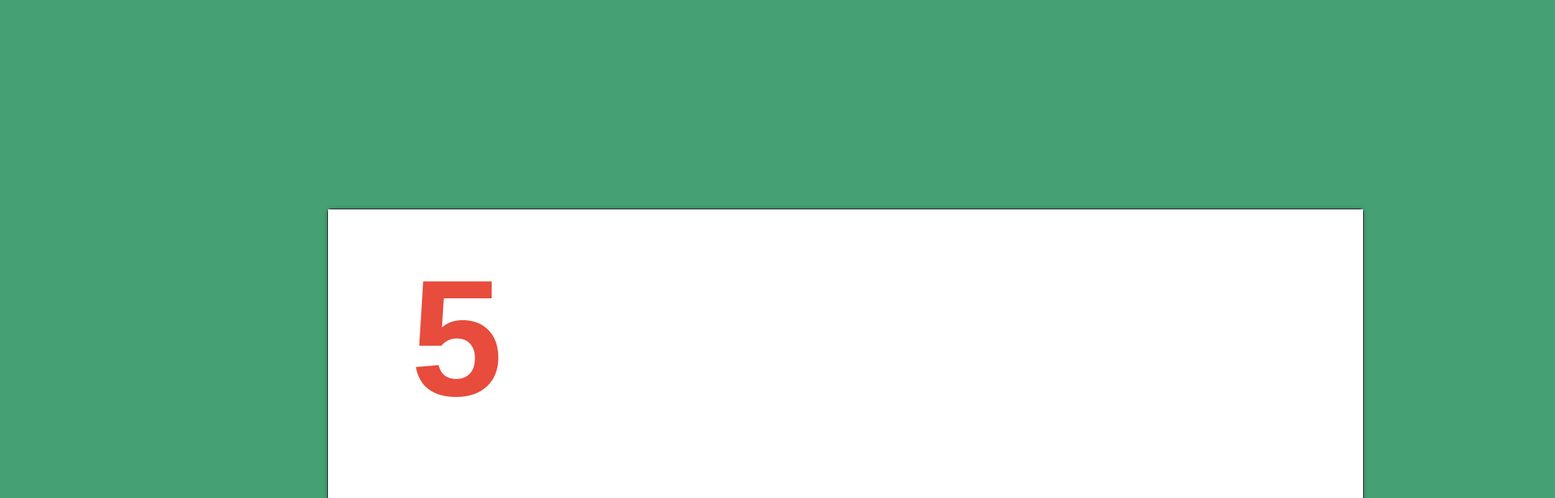
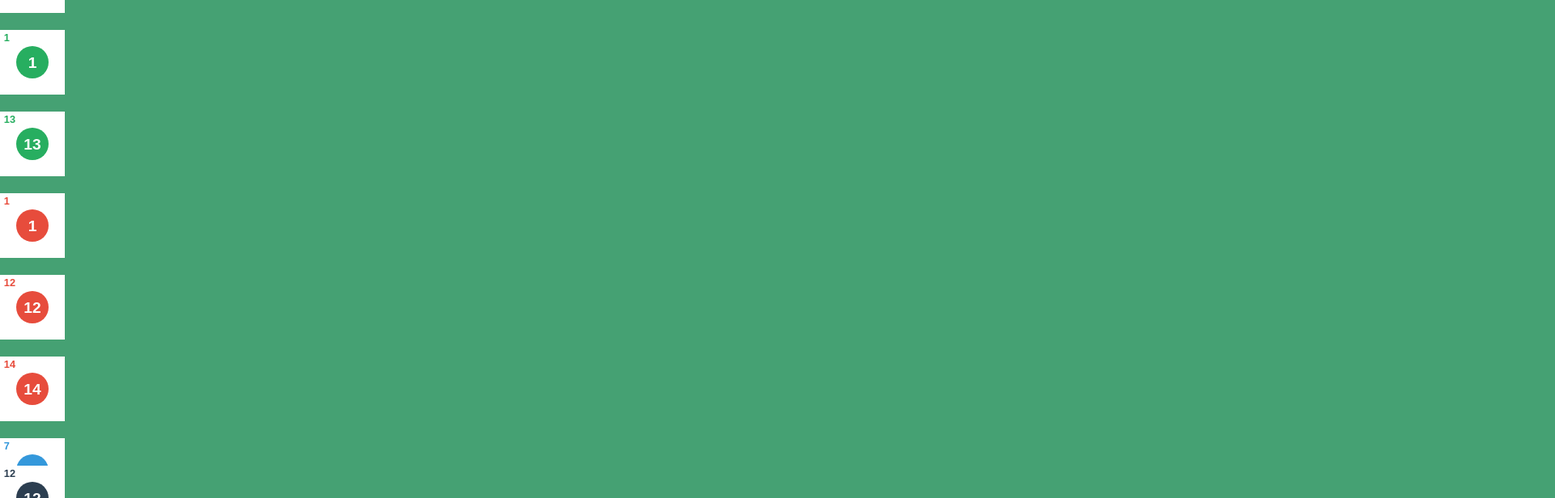
Before and after one commit to dwhiffing/suit-up-solitaire, a React (Vite) app: page / in a window 1280 px wide. Shown: the part 160-776 px from the top of the page at 81% size, 1920 px wide, since content can reach past the window. Built offline with nearby package versions, Linux system fonts and the light colour scheme.

Commit message:
Refactor

```diff
--- a/index.html
+++ b/index.html
@@ -1,13 +1,16 @@
 <!doctype html>
 <html lang="en">
+
 <head>
   <meta charset="UTF-8" />
   <link rel="icon" type="image/svg+xml" href="/vite.svg" />
   <meta name="viewport" content="width=device-width, initial-scale=1.0" />
   <title>solitaire-2026</title>
 </head>
+
 <body>
-    <div id="root"></div>
+  <div id="root" className="w-screen h-screen select-none overflow-hidden relative"></div>
   <script type="module" src="/src/main.tsx"></script>
 </body>
+
 </html>
--- a/src/components/Card.tsx
+++ /dev/null
@@ -1,129 +0,0 @@
-import React from 'react'
-import { getCardPosition, useWindowEvent, useForceUpdate } from '../utils'
-import debounce from 'lodash/debounce'
-import { useGameStore } from '../utils/gameStore'
-import { CARD_Y_GAP } from '../utils/constants'
-import { useShallow } from 'zustand/react/shallow'
-
-const Card = ({ card }: { card: CardType }) => {
-  useWindowEvent('resize', debounce(useForceUpdate(), 500))
-
-  const { zIndex, transitionProperty, pointerEvents, x, y, scale } =
-    useGameStore(
-      useShallow((state) => {
-        const { activeCard } = state
-        const { pressed, mouseX, mouseY } = state.cursorState
-        const { x: xPos, y: yPos } = getCardPosition(card)
-
-        const isActive = activeCard
-          ? activeCard.pileIndex === card.pileIndex &&
-            activeCard.cardPileIndex <= card.cardPileIndex
-          : false
-        const isDragging = pressed && isActive
-        const pileDiff = Math.abs(
-          (activeCard?.cardPileIndex ?? 0) - card.cardPileIndex,
-        )
-        const yOffset = isDragging ? CARD_Y_GAP * pileDiff : 0
-        return {
-          x: isDragging ? mouseX : xPos,
-          y: isDragging ? mouseY + yOffset : yPos,
-          zIndex: isDragging ? 35 + card.cardPileIndex : card.cardPileIndex,
-          transitionProperty: isDragging ? 'scale' : 'scale, translate',
-          pointerEvents: (isDragging ? 'none' : 'auto') as 'none' | 'auto',
-          scale: isActive ? 1.185 : 1,
-        }
-      }),
-    )
-
-  const isFaceUp = true
-
-  return (
-    <div
-      data-index={card.index}
-      data-pileindex={card.pileIndex}
-      className="card absolute overflow-hidden w-[3.875rem]"
-      style={{
-        scale,
-        zIndex,
-        translate: `${x}px ${y}px`,
-        transitionProperty,
-        transitionDuration: '0.3s',
-        transitionTimingFunction: 'ease-in-out',
-        boxShadow: '0 -0 5px rgba(0, 0, 0, 0.25)',
-        pointerEvents,
-        borderRadius: '0.3rem',
-        border: '0.08rem solid #333',
-      }}
-    >
-      {isFaceUp ? (
-        <CardFront suit={card.suit} rank={card.rank} />
-      ) : (
-        <CardBack />
-      )}
-    </div>
-  )
-}
-
-const CARD_WIDTH = 100
-const CARD_HEIGHT = 140
-const CIRCLE_RADIUS = 35
-const SUIT_COLORS: string[] = ['#e74c3c', '#2c3e50', '#27ae60', '#3498db']
-
-function CardFront({ suit, rank }: { suit: Suit; rank: Rank }) {
-  const color = SUIT_COLORS[suit]
-
-  return (
-    <svg
-      viewBox={`0 0 ${CARD_WIDTH} ${CARD_HEIGHT}`}
-      xmlns="http://www.w3.org/2000/svg"
-      className="pointer-events-none w-full h-full select-none"
-    >
-      <rect width={CARD_WIDTH} height={CARD_HEIGHT} fill="white" />
-
-      <text
-        x="8"
-        y="18"
-        fontSize="16"
-        fontWeight="bold"
-        fill={color}
-        fontFamily="Arial, sans-serif"
-      >
-        {rank}
-      </text>
-
-      <circle
-        cx={CARD_WIDTH / 2}
-        cy={CARD_HEIGHT / 2}
-        r={CIRCLE_RADIUS}
-        fill={color}
-      />
-
-      <text
-        x={CARD_WIDTH / 2}
-        y={CARD_HEIGHT / 2}
-        fontSize="24"
-        fontWeight="bold"
-        fill="white"
-        textAnchor="middle"
-        dominantBaseline="central"
-        fontFamily="Arial, sans-serif"
-      >
-        {rank}
-      </text>
-    </svg>
-  )
-}
-
-function CardBack() {
-  return (
-    <svg
-      viewBox={`0 0 ${CARD_WIDTH} ${CARD_HEIGHT}`}
-      xmlns="http://www.w3.org/2000/svg"
-      className="pointer-events-none w-full h-full select-none"
-    >
-      <rect width={CARD_WIDTH} height={CARD_HEIGHT} fill="#34495e" />
-    </svg>
-  )
-}
-
-export default React.memo(Card)
--- /dev/null
+++ b/src/components/Card/index.tsx
@@ -0,0 +1,72 @@
+import { useEffect, useState, memo } from 'react'
+import debounce from 'lodash/debounce'
+import { useShallow } from 'zustand/react/shallow'
+
+import { CardBack, CardFront } from './svg'
+import { getCardPosition, useWindowEvent, useForceUpdate } from '../../utils'
+import { useGameStore, type GameState } from '../../utils/gameStore'
+import {
+  CARD_Y_GAP,
+  CARD_HEIGHT,
+  CARD_TRANSITION_DURATION,
+  CARD_WIDTH,
+} from '../../utils/constants'
+
+const Card = ({ cardId }: { cardId: number }) => {
+  const store = useGameStore(useShallow(getShallowCardState(cardId)))
+  const [zIndex, setZIndex] = useState(store.card.cardPileIndex)
+  useWindowEvent('resize', debounce(useForceUpdate(), 500))
+
+  // delay changes to zIndex until after transition completes
+  useEffect(() => {
+    const duration = store.isDragging ? 0 : CARD_TRANSITION_DURATION
+    const timeout = setTimeout(() => setZIndex(store.zIndex), duration)
+    return () => clearTimeout(timeout)
+  }, [store.isDragging, store.zIndex])
+
+  const isFaceUp = true
+
+  const style = {
+    zIndex,
+    scale: store.scale,
+    transitionProperty: store.isDragging ? 'scale' : 'scale, translate',
+    pointerEvents: (store.isDragging ? 'none' : 'auto') as 'none' | 'auto',
+    width: `${CARD_WIDTH}rem`,
+    translate: `${store.x}px ${store.y}px`,
+    transitionDuration: `${CARD_TRANSITION_DURATION}ms`,
+  }
+
+  return (
+    <div data-id={cardId} className="card" style={style}>
+      {isFaceUp ? (
+        <CardFront suit={store.card.suit} rank={store.card.rank} />
+      ) : (
+        <CardBack />
+      )}
+    </div>
+  )
+}
+
+const getShallowCardState = (cardId: number) => (state: GameState) => {
+  const card = state.cards[cardId]
+  const { pressed, mouseX, mouseY } = state.cursorState
+  const { x: xPos, y: yPos } = getCardPosition(card)
+
+  const activeIndex = state.activeCard?.cardPileIndex ?? 0
+  const samePile = state.activeCard?.pileIndex === card.pileIndex
+  const cardIndex = card.cardPileIndex
+
+  const isActive = samePile && activeIndex <= cardIndex
+  const isDragging = pressed && isActive
+
+  const yDiff = Math.abs(activeIndex - cardIndex) * (CARD_Y_GAP * CARD_HEIGHT)
+
+  const x = isDragging ? mouseX : xPos
+  const y = isDragging ? mouseY + yDiff : yPos
+  const zIndex = cardIndex + (isDragging ? 100 : 0)
+  const scale = isActive ? 1.15 : 1
+
+  return { card, x, y, zIndex, scale, isDragging }
+}
+
+export default memo(Card)
--- /dev/null
+++ b/src/components/Card/svg.tsx
@@ -0,0 +1,63 @@
+import React from 'react'
+import {
+  SUIT_COLORS,
+  SVG_CARD_WIDTH,
+  SVG_CARD_HEIGHT,
+} from '../../utils/constants'
+
+const _CardFront = ({ suit, rank }: { suit: Suit; rank: Rank }) => {
+  const color = SUIT_COLORS[suit]
+
+  return (
+    <svg
+      viewBox={`0 0 ${SVG_CARD_WIDTH} ${SVG_CARD_HEIGHT}`}
+      xmlns="http://www.w3.org/2000/svg"
+      className="pointer-events-none w-full h-full select-none"
+    >
+      <rect width={SVG_CARD_WIDTH} height={SVG_CARD_HEIGHT} fill="white" />
+
+      <text
+        x="6"
+        y="18"
+        fontSize="16"
+        fontWeight="bold"
+        fill={color}
+        fontFamily="Arial, sans-serif"
+      >
+        {rank}
+      </text>
+
+      <circle
+        cx={SVG_CARD_WIDTH / 2}
+        cy={SVG_CARD_HEIGHT / 2}
+        r={SVG_CARD_WIDTH / 4}
+        fill={color}
+      />
+
+      <text
+        x={SVG_CARD_WIDTH / 2}
+        y={SVG_CARD_HEIGHT / 2}
+        fontSize="24"
+        fontWeight="bold"
+        fill="white"
+        textAnchor="middle"
+        dominantBaseline="central"
+        fontFamily="Arial, sans-serif"
+      >
+        {rank}
+      </text>
+    </svg>
+  )
+}
+
+export const CardFront = React.memo(_CardFront)
+
+export const CardBack = () => (
+  <svg
+    viewBox={`0 0 ${SVG_CARD_WIDTH} ${SVG_CARD_HEIGHT}`}
+    xmlns="http://www.w3.org/2000/svg"
+    className="pointer-events-none w-full h-full select-none"
+  >
+    <rect width={SVG_CARD_WIDTH} height={SVG_CARD_HEIGHT} fill="#34495e" />
+  </svg>
+)
--- a/src/components/GameBoard.tsx
+++ b/src/components/GameBoard.tsx
@@ -4,31 +4,59 @@ import debounce from 'lodash/debounce'
 import { Header } from './Header'
 import { useGameStore } from '../utils/gameStore'
 import { useShallow } from 'zustand/react/shallow'
+import { CARD_WIDTH, PILE_COUNT } from '../utils/constants'
 
 function App() {
-  const { cards, newGame, onMouseUp, onMouseDown, onMouseMove } = useGameStore(
+  const state = useGameStore(
     useShallow((state) => ({
-      cards: state.cards,
+      cardCount: state.cards.length,
       newGame: state.newGame,
       onMouseUp: state.onMouseUp,
       onMouseDown: state.onMouseDown,
       onMouseMove: state.onMouseMove,
-    }))
+    })),
   )
 
-  useWindowEvent('resize', debounce(useForceUpdate(), 500))
-  useWindowEvent('pointerup', onMouseUp)
-  useWindowEvent('pointerdown', onMouseDown)
-  useWindowEvent('pointermove', onMouseMove)
+  useWindowEvent('resize', debounce(useForceUpdate(), 200))
+  useWindowEvent('pointerup', state.onMouseUp)
+  useWindowEvent('pointerdown', state.onMouseDown)
+  useWindowEvent('pointermove', state.onMouseMove)
 
   return (
-    <div>
-      <Header onReset={() => newGame()} />
+    <>
+      <div id="ui" className="absolute inset-0">
+        <Header onReset={() => state.newGame()} />
 
-      {cards.map((card, cardIndex) => (
-        <Card key={`card-${cardIndex}`} card={card} />
-      ))}
-    </div>
+        <div className="flex flex-col justify-center h-full">
+          <div className="h-[300px] w-full flex gap-6 items-start justify-center">
+            {Array.from({ length: PILE_COUNT }).map((_, pileIndex) => (
+              <div
+                key={`pile-${pileIndex}`}
+                className="pile"
+                data-pileindex={pileIndex}
+                style={{ width: `${CARD_WIDTH}rem` }}
+              />
+            ))}
+          </div>
+          <div className="h-[300px] w-full flex gap-6 items-start justify-center">
+            {Array.from({ length: PILE_COUNT }).map((_, pileIndex) => (
+              <div
+                key={`pile-${pileIndex}`}
+                className="pile"
+                data-pileindex={pileIndex + PILE_COUNT}
+                style={{ width: `${CARD_WIDTH}rem` }}
+              />
+            ))}
+          </div>
+        </div>
+      </div>
+
+      <div id="cards" className="absolute inset-0 pointer-events-none">
+        {Array.from({ length: state.cardCount }).map((_, cardId) => (
+          <Card key={`card-${cardId}`} cardId={cardId} />
+        ))}
+      </div>
+    </>
   )
 }
 
--- a/src/types.d.ts
+++ b/src/types.d.ts
@@ -2,7 +2,7 @@ type Suit = 0 | 1 | 2 | 3
 type Rank = 0 | 1 | 2 | 3 | 4 | 5 | 6 | 7 | 8 | 9 | 10 | 11 | 12
 
 interface CardType {
-  index: number
+  id: number
   pileIndex: number
   cardPileIndex: number
   suit: Suit
--- a/src/utils/constants.ts
+++ b/src/utils/constants.ts
@@ -1,13 +1,21 @@
-export const CARD_X_GAP = 20
-export const CARD_Y_GAP = 20
-export const PILE_COUNT = 6
-export const VALUES = '987654321'
+export const PILE_COUNT = 8
+export const CARD_Y_GAP = 4.2
+export const CARD_WIDTH = 5
+export const CARD_HEIGHT = CARD_WIDTH * 1
+export const CARD_TRANSITION_DURATION = 200
+export const SVG_CARD_WIDTH = 100
+export const SVG_CARD_HEIGHT = 100
+export const SUIT_COLORS: string[] = [
+  '#e74c3c',
+  '#2c3e50',
+  '#27ae60',
+  '#3498db',
+]
 
-export const CARDS = VALUES.split('')
-  .map((n) => [
-    { rank: Number(n) as Rank, suit: 0 as Suit },
-    { rank: Number(n) as Rank, suit: 1 as Suit },
-    { rank: Number(n) as Rank, suit: 2 as Suit },
-    { rank: Number(n) as Rank, suit: 3 as Suit },
-  ])
-  .flat()
+const VALUES = [15, 14, 13, 12, 11, 10, 9, 8, 7, 6, 5, 4, 3, 2, 1, 0]
+export const CARDS = VALUES.map((n) => [
+  { rank: Number(n) as Rank, suit: 0 as Suit },
+  { rank: Number(n) as Rank, suit: 1 as Suit },
+  { rank: Number(n) as Rank, suit: 2 as Suit },
+  { rank: Number(n) as Rank, suit: 3 as Suit },
+]).flat()
--- a/src/utils/gameStore.ts
+++ b/src/utils/gameStore.ts
@@ -4,95 +4,78 @@ import { chunk, shuffle } from 'lodash'
 import { CARDS, PILE_COUNT } from './constants'
 
 type MouseParams = { clientX: number; clientY: number }
-interface GameState {
+export interface GameState {
   cards: CardType[]
   activeCard: CardType | null
   cursorState: { mouseX: number; mouseY: number; pressed: boolean }
 }
 interface GameStore extends GameState {
   newGame: () => void
-  moveCard: (clickedCard: CardType) => void
-  selectCard: (card: CardType | null) => void
   onMouseDown: (params: MouseParams) => void
   onMouseUp: (params: MouseParams) => void
   onMouseMove: (params: MouseParams) => void
 }
 
-let cursorStartRef = { x: 0, y: 0 }
-let cursorDeltaRef = { x: 0, y: 0 }
+// tracks the initial cursor position when dragging starts
+// so that we can tell how far the cursor moved and tell a click from a drag
+let cursorDownAt = 0
+let cursorDownPos = { x: 0, y: 0 }
+// tracks the offset between the cursor and the card position
+// so that when you drag, the card anchors to the mouse correctly
+let cursorDelta = { x: 0, y: 0 }
 
 export const useGameStore = create<GameStore>((set, get) => ({
   ...initializeGame(),
   newGame: () => set(initializeGame()),
-  moveCard: (clickedCard: CardType) => {
-    set({
-      cards: moveCard(get().cards, get().activeCard!, clickedCard),
-    })
-  },
-  selectCard: (clickedCard: CardType | null) => {
-    set({ activeCard: clickedCard })
-  },
   onMouseDown: ({ clientX, clientY }: MouseParams) => {
-    const card = getCardFromPoint(clientX, clientY, get().cards)
-    if (card) {
-      const { activeCard, cards, moveCard, selectCard } = get()
+    const { activeCard, cards } = get()
+    const clickedCard = getCardFromPoint(clientX, clientY, get().cards)
 
-      if (activeCard) {
-        const bottomCard = getBottomCard(card, cards)
-        if (bottomCard) moveCard(bottomCard)
+    set({ activeCard: activeCard ? null : clickedCard })
 
-        selectCard(null)
-      } else {
-        selectCard(card)
-      }
-      const { x: mouseX, y: mouseY } = getCardPosition(card)
-      cursorStartRef = { x: clientX, y: clientY }
-      cursorDeltaRef = { x: clientX - mouseX, y: clientY - mouseY }
+    if (activeCard) {
+      set(moveCard(cards, activeCard, clientX, clientY))
+    }
 
-      set({ cursorState: { mouseX, mouseY, pressed: true } })
-    } else {
-      get().selectCard(null)
+    if (clickedCard) {
+      const { x: cardX, y: cardY } = getCardPosition(clickedCard)
+      cursorDownPos = { x: clientX, y: clientY }
+      cursorDelta = { x: clientX - cardX, y: clientY - cardY }
+      cursorDownAt = Date.now()
+      set({ cursorState: { mouseX: cardX, mouseY: cardY, pressed: true } })
     }
   },
   onMouseUp: ({ clientX, clientY }: MouseParams) => {
-    const diffX = Math.abs(cursorStartRef.x - clientX)
-    const diffY = Math.abs(cursorStartRef.y - clientY)
-    const passedThreshold = diffX > 15 || diffY > 15
+    cursorDownPos = { x: 0, y: 0 }
+    cursorDelta = { x: 0, y: 0 }
+    set({ cursorState: { ...get().cursorState, pressed: false } })
 
-    cursorDeltaRef = { x: 0, y: 0 }
-    set({
-      cursorState: {
-        mouseX: get().cursorState.mouseX,
-        mouseY: get().cursorState.mouseY,
-        pressed: false,
-      },
-    })
+    const { activeCard, cards } = get()
+    const posDiff =
+      Math.abs(cursorDownPos.x - clientX) + Math.abs(cursorDownPos.y - clientY)
+    const timeDiff = Date.now() - cursorDownAt
 
-    if (get().activeCard) {
-      let clickedCard = getCardFromPoint(clientX, clientY, get().cards)
-      const bottomCard = getBottomCard(clickedCard, get().cards)!
-      if (bottomCard) clickedCard = bottomCard
-      if (clickedCard) {
-        get().moveCard(clickedCard)
-      }
-      if (passedThreshold) {
-        get().selectCard(null)
-      }
+    if (posDiff > 5 && timeDiff > 100) {
+      set(moveCard(cards, activeCard, clientX, clientY))
     }
   },
   onMouseMove: ({ clientX, clientY }: MouseParams) => {
-    const mouseY = clientY - cursorDeltaRef.y
-    const mouseX = clientX - cursorDeltaRef.x
-    set({ cursorState: { mouseX, mouseY, pressed: get().cursorState.pressed } })
+    const mouseX = clientX - cursorDelta.x
+    const mouseY = clientY - cursorDelta.y
+    set({ cursorState: { ...get().cursorState, mouseX, mouseY } })
   },
 }))
 
 function initializeGame(): GameState {
-  const cards = chunk(shuffle(CARDS), PILE_COUNT)
+  const cards = chunk(shuffle(CARDS), Math.ceil(CARDS.length / PILE_COUNT))
     .flatMap((pile, pileIndex) =>
-      pile.map((n, i) => ({ ...n, cardPileIndex: i, pileIndex })),
+      pile.map((n, i) => ({
+        ...n,
+        cardPileIndex: i,
+        pileIndex,
+      })),
     )
-    .map((c, i) => ({ ...c, index: i }))
+    .map((c, i) => ({ ...c, id: i }))
 
   return {
     cards,
@@ -101,74 +84,65 @@ function initializeGame(): GameState {
   }
 }
 
+const getCardsUnderCard = (cards: CardType[], card: CardType) =>
+  getCardPile(card, cards).slice(card.cardPileIndex)
+
 const moveCard = (
   cards: CardType[],
-  movedCard: CardType,
-  destinationCard: CardType,
+  activeCard: CardType | null,
+  x: number,
+  y: number,
 ) => {
-  const sourcePile = getCardPile(movedCard, cards)
-  if (!destinationCard) {
-    return cards
-  }
+  if (!activeCard) return { cards }
 
-  const numToMove = sourcePile.length - movedCard.cardPileIndex
+  const pileIndex =
+    getCardFromPoint(x, y, cards)?.pileIndex ?? getPileFromPoint(x, y)
+  const movingCards = getCardsUnderCard(cards, activeCard)
 
-  const movingCards = sourcePile.slice(
-    movedCard.cardPileIndex,
-    movedCard.cardPileIndex + numToMove,
-  )
+  const targetCard = cards
+    .filter((c) => c.pileIndex === pileIndex)
+    .sort((a, b) => a.cardPileIndex - b.cardPileIndex)
+    .at(-1)
 
-  const validOrder = isDescending([
-    destinationCard.rank,
-    ...movingCards.map((m) => m.rank),
-  ])
-
-  return cards.map((card) => {
-    if (
-      card.pileIndex !== movedCard.pileIndex ||
-      movedCard.pileIndex === destinationCard.pileIndex
-    ) {
-      return card
+  if (targetCard && !isDescending([targetCard, ...movingCards]))
+    return {
+      activeCard: null,
+      cards,
     }
 
-    if (!movingCards.map((c) => c.index).includes(card.index)) {
-      return card
-    }
+  return {
+    activeCard: null,
+    cards: cards.map((card) => {
+      let cardPileIndex = movingCards.findIndex((c) => c.id === card.id)
+      if (cardPileIndex === -1) return card
 
-    if (validOrder && !Number.isNaN(destinationCard.pileIndex)) {
-      const cardPileIndex =
-        destinationCard.cardPileIndex +
-        movingCards.findIndex((c) => c.index === card.index) +
-        1
+      if (targetCard) cardPileIndex += targetCard.cardPileIndex + 1
 
-      return {
-        ...card,
-        pileIndex: destinationCard.pileIndex,
-        cardPileIndex,
-      }
-    }
-
-    return card
-  })
+      return { ...card, pileIndex, cardPileIndex }
+    }),
+  }
 }
-
-const getBottomCard = (card: CardType | undefined, cards: CardType[]) =>
-  card ? getCardPile(card, cards).at(-1) : null
 
 const getCardFromPoint = (x: number, y: number, cards: CardType[]) => {
   const elementUnder = document.elementFromPoint(x, y) as HTMLDivElement
 
-  if (elementUnder?.dataset.index) {
-    return cards[+elementUnder.dataset.index]
+  if (elementUnder?.dataset.id) {
+    return cards[+elementUnder.dataset.id]
   }
 
   return undefined
 }
 
-const isDescending = (numbers: number[]) =>
-  numbers.filter((number, index) => {
-    return numbers[index + 1] ? number === numbers[index + 1] + 1 : true
-  }).length === numbers.length
+const getPileFromPoint = (x: number, y: number) => {
+  const elementUnder = document.elementFromPoint(x, y) as HTMLDivElement
+
+  return +(elementUnder?.dataset.pileindex || '0')
+}
+
+const isDescending = (cards: CardType[]) =>
+  cards.filter((card, i) =>
+    cards[i + 1] ? card.rank === cards[i + 1].rank + 1 : true,
+  ).length === cards.length
 
 const getCardPile = (card: CardType, cards: CardType[]) => {
   const pile = cards.filter((c) => c.pileIndex === card.pileIndex)
--- a/src/utils/index.ts
+++ b/src/utils/index.ts
@@ -1,6 +1,5 @@
-import clamp from 'lodash/clamp'
 import { useEffect, useState } from 'react'
-import { CARD_X_GAP, CARD_Y_GAP, PILE_COUNT } from './constants'
+import { CARD_HEIGHT, CARD_Y_GAP } from './constants'
 
 export const useForceUpdate = () => {
   const [, setValue] = useState(0)
@@ -16,26 +15,14 @@ export const useWindowEvent = (event: any, callback: any) => {
 }
 
 export const getCardPosition = (card: CardType) => {
-  const cardWidth = convertRemToPixels(3.875)
-  // const cardHeight = cardWidth * 1.387
+  const pileEl = document.querySelector(
+    `.pile[data-pileindex="${card.pileIndex}"]`,
+  )
+  const rect = pileEl?.getBoundingClientRect() ?? { x: 0, y: 0 }
+  const { x: pileX, y: pileY } = rect
 
-  const outerWidth = document.documentElement.clientWidth
-  const outerHeight = clamp(document.documentElement.clientHeight, 740)
-  const pileWidth = cardWidth + CARD_X_GAP
-
-  const yBuffer = outerHeight / 2
-  const xBuffer = (outerWidth - (pileWidth * PILE_COUNT - CARD_X_GAP)) / 2
-
-  const x = xBuffer + card.pileIndex * pileWidth
-  const y = yBuffer + card.cardPileIndex * CARD_Y_GAP
-
-  return { x, y }
+  return {
+    x: pileX,
+    y: pileY + card.cardPileIndex * (CARD_Y_GAP * CARD_HEIGHT),
+  }
 }
-
-function convertRemToPixels(rem: number) {
-  const rootFontSize = parseFloat(
-    getComputedStyle(document.documentElement).fontSize,
-  )
-
-  return rem * rootFontSize
-}
```
Also changed, not shown: src/index.css (+13 -0 lines). Lines whose indentation alone changed are shown as unchanged.
